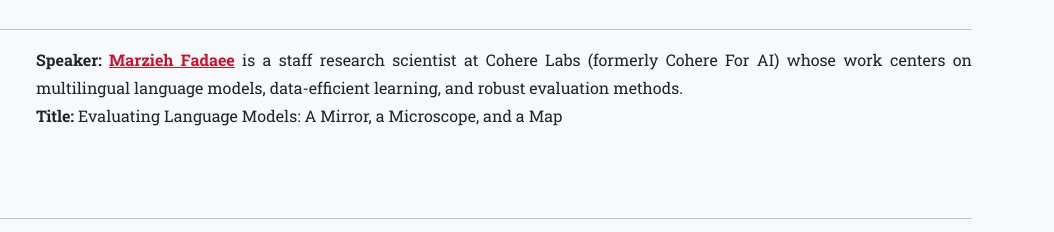
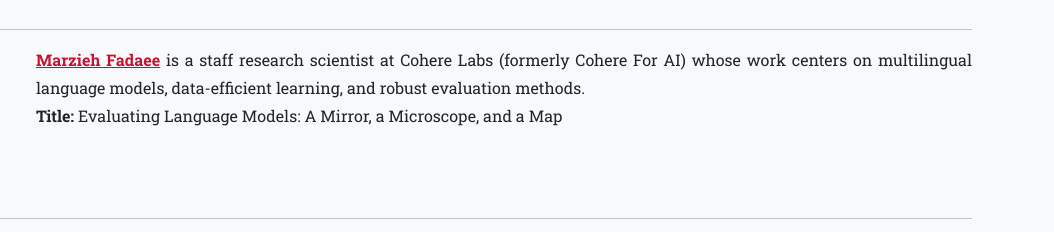
Before and after one commit to cphNLP/CPH_NLP_2025, a website: page index.html in a window 1280 px wide. Shown: the part 1689-1921 px from the top of the page, 226-1280 px from the left. Drawn offline with nearby package versions, Linux system fonts and the light colour scheme.

Commit message:
Update index.html

```diff
--- a/index.html
+++ b/index.html
@@ -100,7 +100,7 @@
                         <img width="140" height="140" class="mx-auto rounded-circle" src="img/marzieh-linkedin.jpg"
                             alt="Marzieh Fadaee" href="" />
                     </figure>
-                    <p><b>Speaker:</b> <a href="https://marziehf.github.io/" target="_blank"><b>Marzieh Fadaee</b></a> is a staff research scientist at Cohere Labs (formerly Cohere For AI) whose work centers on multilingual language models, data-efficient learning, and robust evaluation methods.
+                    <p><a href="https://marziehf.github.io/" target="_blank"><b>Marzieh Fadaee</b></a> is a staff research scientist at Cohere Labs (formerly Cohere For AI) whose work centers on multilingual language models, data-efficient learning, and robust evaluation methods.
 		    <br/>
 		    <b>Title:</b> Evaluating Language Models: A Mirror, a Microscope, and a Map
 		    <!--<br/>
```
